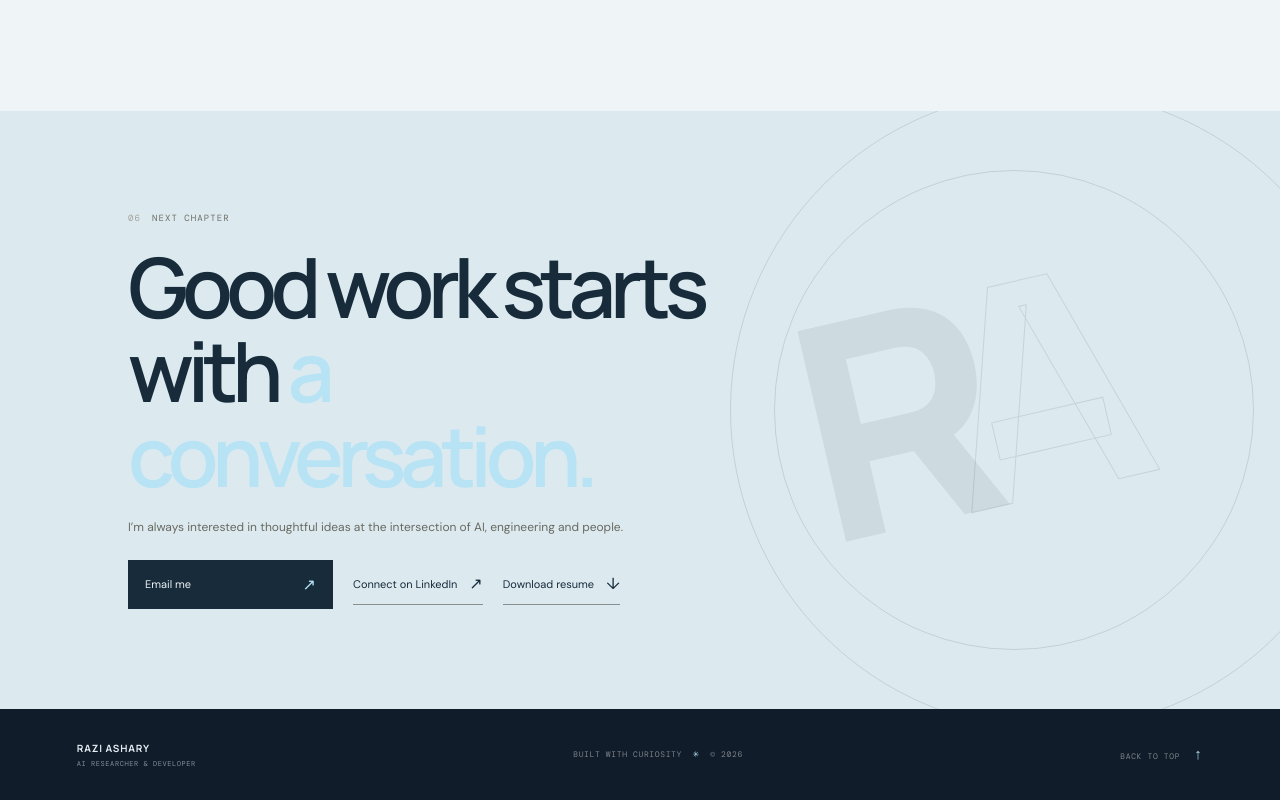
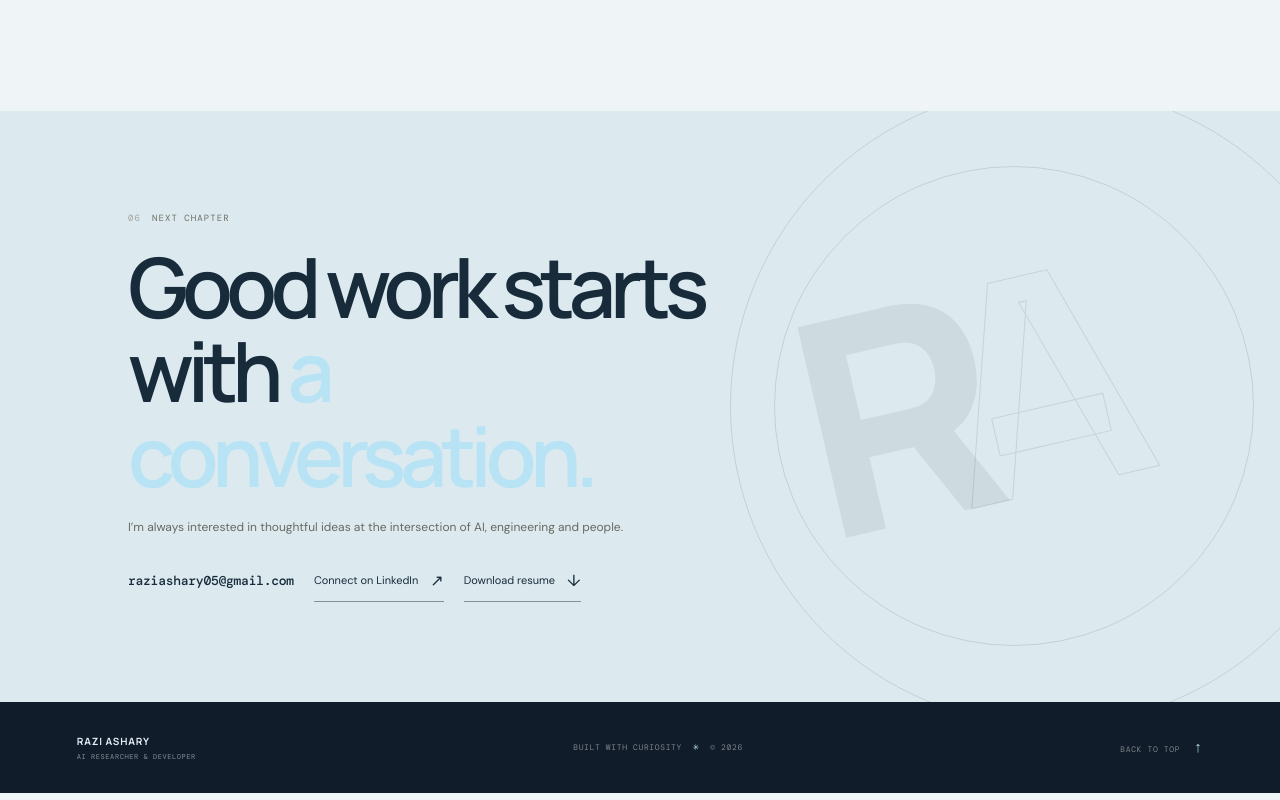
Before and after one commit to raziashary/portfolio, a website built with Vite: page index.html in a window 1280 px wide. Shown: the part 7179-7979 px from the top of the page. Built offline with nearby package versions, Linux system fonts and the light colour scheme.

Commit message:
fix: display email address in contact section

```diff
--- a/src/main.ts
+++ b/src/main.ts
@@ -313,7 +313,7 @@ document.querySelector<HTMLDivElement>('#app')!.innerHTML = `
 
     <section class="contact-section" id="contact" aria-labelledby="contact-title">
       <div class="contact-orbit orbit-one" aria-hidden="true"></div><div class="contact-orbit orbit-two" aria-hidden="true"></div>
-      <div class="contact-content reveal"><p class="section-label"><span>06</span> NEXT CHAPTER</p><h2 id="contact-title">Good work starts<br />with <em>a conversation.</em></h2><p>I’m always interested in thoughtful ideas at the intersection of AI, engineering and people.</p><div class="contact-actions"><a class="contact-link" href="mailto:raziashary05@gmail.com?subject=Let%E2%80%99s%20talk%20about%20AI">Email me <span aria-hidden="true">↗</span></a><a class="linkedin-link" href="https://www.linkedin.com/in/razi-ashary/" target="_blank" rel="noreferrer">Connect on LinkedIn <span aria-hidden="true">↗</span></a><a class="linkedin-link" href="/resume.pdf" download="Razi-Ashary-Resume.pdf">Download resume <span aria-hidden="true">↓</span></a></div></div>
+      <div class="contact-content reveal"><p class="section-label"><span>06</span> NEXT CHAPTER</p><h2 id="contact-title">Good work starts<br />with <em>a conversation.</em></h2><p>I’m always interested in thoughtful ideas at the intersection of AI, engineering and people.</p><div class="contact-actions"><span class="contact-email" aria-label="Email address">raziashary05@gmail.com</span><a class="linkedin-link" href="https://www.linkedin.com/in/razi-ashary/" target="_blank" rel="noreferrer">Connect on LinkedIn <span aria-hidden="true">↗</span></a><a class="linkedin-link" href="/resume.pdf" download="Razi-Ashary-Resume.pdf">Download resume <span aria-hidden="true">↓</span></a></div></div>
       <div class="contact-signature" aria-hidden="true">R<span>A</span></div>
     </section>
   </main>
--- a/src/style.css
+++ b/src/style.css
@@ -217,13 +217,11 @@ h1, h2, h3, p { margin-top: 0; }
 .contact-content .section-label { color: #6d6f66; }
 .contact-content h2 { font-size: clamp(48px, 6.5vw, 88px); }
 .contact-content > p:not(.section-label) { margin: 19px 0 22px; color: #686960; font-size: 12px; line-height: 1.7; }
-.contact-link { display: inline-flex; min-width: 205px; justify-content: space-between; align-items: center; padding: 14px 17px; background: var(--ink); color: var(--paper); font-size: 11px; transition: .2s; }
 .contact-actions { display: flex; align-items: center; gap: 20px; flex-wrap: wrap; }
+.contact-email { display: inline-block; padding: 12px 0; color: var(--ink); font: 600 13px/1.4 var(--mono); letter-spacing: -.02em; user-select: text; overflow-wrap: anywhere; }
 .linkedin-link { display: inline-flex; align-items: center; gap: 12px; padding: 10px 0; border-bottom: 1px solid rgba(32,33,30,.45); font-size: 11px; }
 .linkedin-link span { font-size: 16px; }
 .linkedin-link:hover { color: #456e83; border-color: #456e83; }
-.contact-link span { color: var(--acid); font-size: 16px; }
-.contact-link:hover { background: #28475a; transform: translateY(-2px); }
 .contact-orbit { position: absolute; width: 480px; height: 480px; right: 2%; top: 50%; border: 1px solid rgba(32,33,30,.13); border-radius: 50%; transform: translateY(-50%); }
 .orbit-two { right: -7%; width: 640px; height: 640px; }
 .contact-signature { position: absolute; right: 15%; top: 50%; transform: translateY(-54%) rotate(-13deg); color: rgba(32,33,30,.08); font: 800 300px/.7 var(--head); letter-spacing: -.19em; }
```
